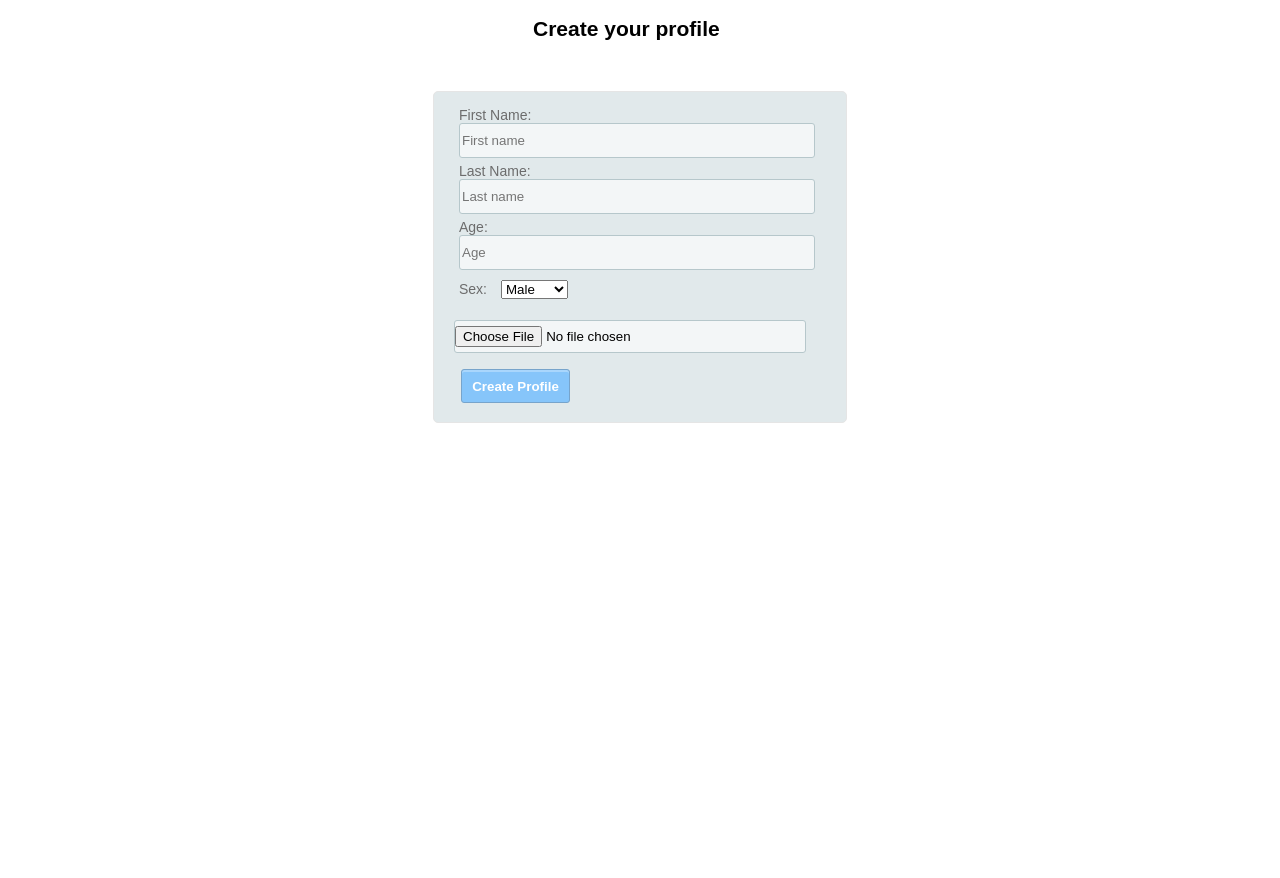
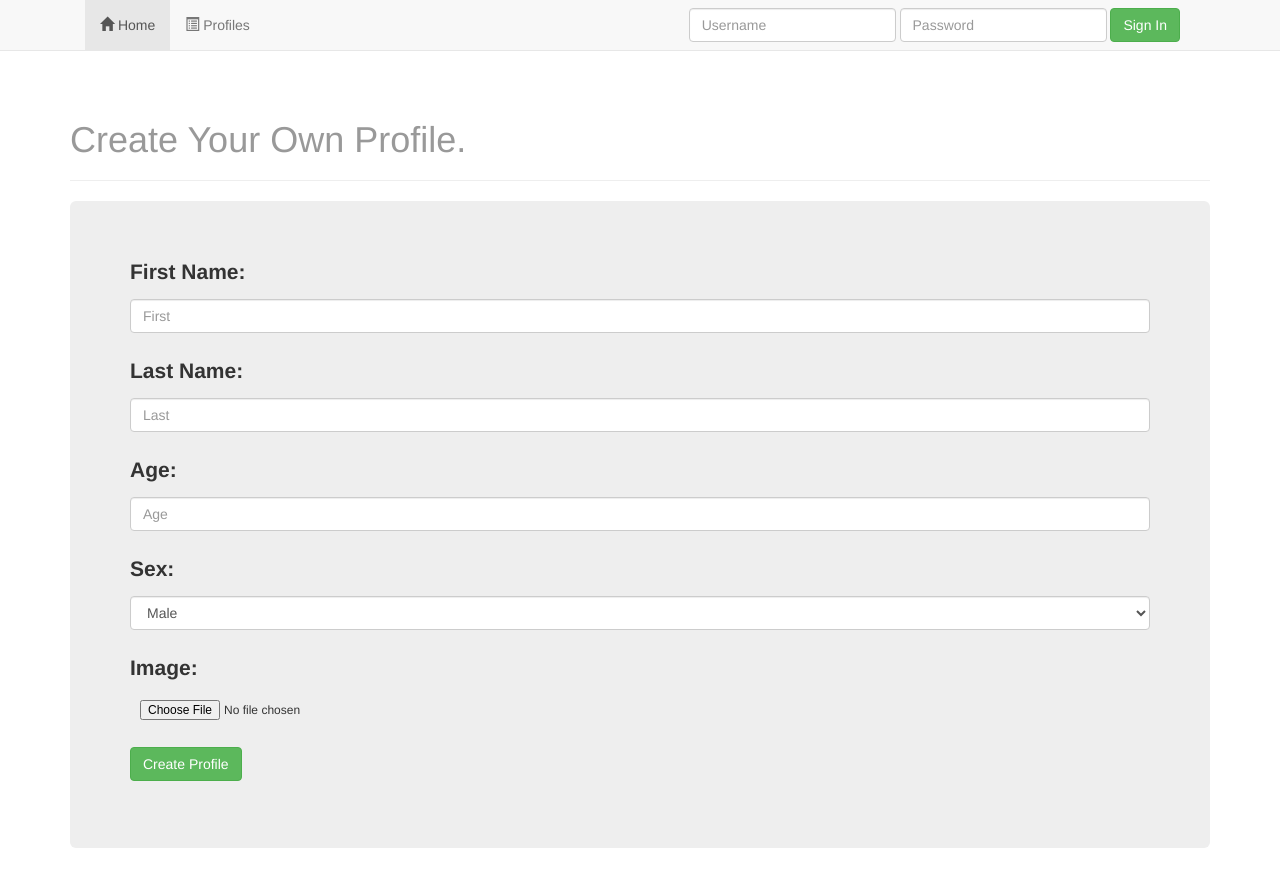
Before and after one commit to wellesleywatson/web2-project1, a Flask app: page /profile in a window 1280 px wide. Before the commit the page ends 423 px from the top, so only its background shows below. Run offline with Flask 2, Linux system fonts and the light colour scheme; some libraries are stand-ins or nearby versions.

Commit message:
improvements

```diff
--- /dev/null
+++ b/app/static/css/profile-templates.css
@@ -0,0 +1,11 @@
+body
+{
+
+	margin-top: 100px;
+}
+
+jumbotron
+{
+  margin-left: auto;
+  margin-right: auto;
+}
--- a/app/templates/index.html
+++ b/app/templates/index.html
@@ -8,7 +8,7 @@
 
 
 
-       <link href="{{ url_for('static', filename='index.css') }}" rel='stylesheet' type="text/css"/>
+       <link href="{{ url_for('static', filename='css/index.css') }}" rel='stylesheet' type="text/css"/>
 
              <script type="text/javascript">
 
--- /dev/null
+++ b/app/templates/profile2.html
@@ -0,0 +1,97 @@
+<!DOCTYPE html>
+<html lang="en">
+  <head>
+    <meta charset="utf-8">
+    <meta http-equiv="X-UA-Compatible" content="IE=edge">
+    <meta name="viewport" content="width=device-width, initial-scale=1">
+    <title>Create a Profile</title>
+
+    <!-- Bootstrap -->
+    <link href="{{ url_for('static', filename='css/bootstrap.min.css')}}" rel="stylesheet" type="text/css" />
+    <link href="{{ url_for('static', filename='css/profile-templates.css')}}" rel="stylesheet" type="text/css" />
+
+    <!-- HTML5 Shim and Respond.js IE8 support of HTML5 elements and media queries -->
+    <!-- WARNING: Respond.js doesn't work if you view the page via file:// -->
+    <!--[if lt IE 9]>
+      <script src="https://oss.maxcdn.com/html5shiv/3.7.2/html5shiv.min.js"></script>
+      <script src="https://oss.maxcdn.com/respond/1.4.2/respond.min.js"></script>
+    <![endif]-->
+  </head>
+  <body>
+  <div class="navbar navbar-default navbar-fixed-top">
+      <div class="container">
+          <div class="navbar-header">
+              <button class="navbar-toggle" type="button" data-toggle="collapse" data-target="#navbar-main">
+                  <span class="icon-bar"></span>
+                  <span class="icon-bar"></span>
+                  <span class="icon-bar"></span>
+              </button>
+          </div>
+          <center>
+              <div class="navbar-collapse collapse" id="navbar-main">
+                  <ul class="nav navbar-nav">
+                      <li class="active">
+                        <a href="#"><span class="glyphicon glyphicon-home"></span> Home</a>
+                      </li>
+                      <li>
+                        <a href="#"><span class="glyphicon glyphicon-list-alt"></span> Profiles</a>
+                      </li>
+                  </ul>
+                  <form class="navbar-form navbar-right" role="form">
+                      <div class="form-group">
+                        <input type="text" class="form-control" name="username" placeholder="Username">
+                      </div>
+                      <div class="form-group">
+                          <input type="text" class="form-control" name="password" placeholder="Password">
+                      </div>
+                        <button type="submit" class="btn btn-success">Sign In</button>
+                  </form>
+              </div>
+          </center>
+      </div>
+  </div>
+  <div class="container">
+	  <h1 class="text-muted">Create Your Own Profile.</h1>
+	  <hr/>
+		<div class="jumbotron col-lg-12">
+
+
+			<form id="contact_form" method="POST">
+				<div class="form-group">
+					<label for="firstName">First Name:</label>
+					<input type="text" class="form-control" id="firstName" placeholder="First" required>
+				</div>
+
+				<div class="form-group">
+					<label for="lastName">Last Name:</label>
+					<input type="text" class="form-control" id="lastName" placeholder="Last" required>
+				</div>
+
+				<div class="form-group">
+					<label for="firstName">Age:</label>
+					<input type="text" class="form-control" id="Age" placeholder="Age" required>
+				</div>
+
+				<div class="form-group">
+					<label for="sex">Sex:</label>
+					<select class="form-control" title="choose a sex">
+						<option>Male</option>
+						<option>Female</option>
+					</select>
+				</div>
+
+				<div class="form-group">
+					<label for="InputFile">Image:</label>
+					<input class="input-sm" type="file" id="InputFile">
+				</div>
+				<div class="form-group center-block">
+					<button id="submit_button" type="submit" class="btn btn-success center-block">Create Profile</button>
+				</div>
+			</form>
+		</div>
+	</div>
+
+	<script src="js/jquery.min.js"></script>
+	<script src="js/bootstrap.min.js"></script>
+  </body>
+</html>
--- a/app/views.py
+++ b/app/views.py
@@ -24,12 +24,12 @@ from flask import render_template, request, redirect, url_for
 @app.route('/')
 def index():
     """Render website's home page."""
-    return render_template('index.html')
+    return render_template('index2.html')
 
 
 @app.route('/profile')
 def profile():
-  return render_template('profile.html')
+  return render_template('profile2.html')
 
 
 @app.route('/profiles')
```
Also changed, not shown: app/templates/index2.html (added, +89 -0 lines), app/static/css/index.css (renamed from app/static/index.css).
